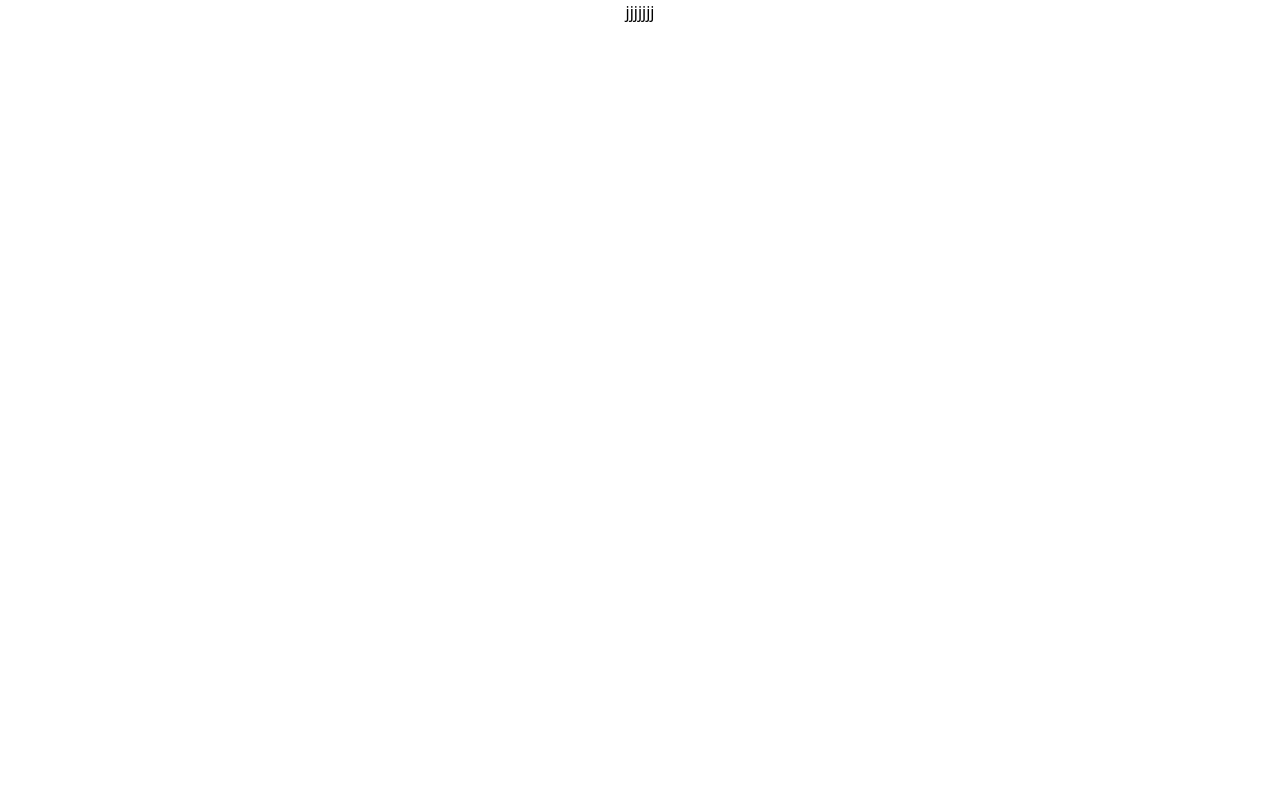
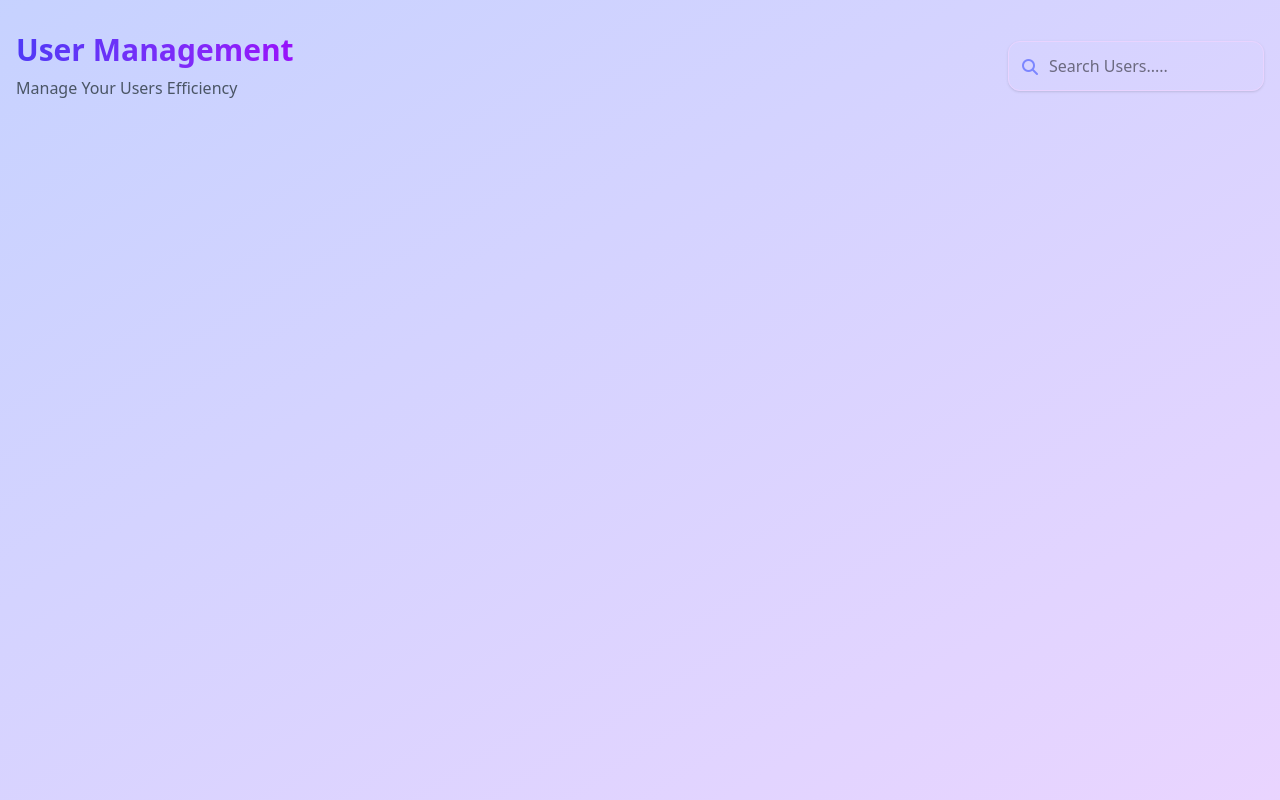
Before and after one commit to arnabdutta7066/Tailwind-table1, a plain HTML site: page index.html in a window 1280 px wide. Drawn offline with nearby package versions, Linux system fonts and the light colour scheme.

Commit message:
added search bar section

```diff
--- a/index.html
+++ b/index.html
@@ -4,9 +4,41 @@
     <meta charset="UTF-8" />
     <meta name="viewport" content="width=device-width, initial-scale=1.0" />
     <script src="https://cdn.jsdelivr.net/npm/@tailwindcss/browser@4"></script>
+    <link
+      rel="stylesheet"
+      href="https://cdnjs.cloudflare.com/ajax/libs/font-awesome/6.7.2/css/all.min.css"
+      integrity="sha512-Evv84Mr4kqVGRNSgIGL/F/aIDqQb7xQ2vcrdIwxfjThSH8CSR7PBEakCr51Ck+w+/U6swU2Im1vVX0SVk9ABhg=="
+      crossorigin="anonymous"
+      referrerpolicy="no-referrer"
+    />
     <title>Document</title>
   </head>
-  <body>
-    <h2 class="text-center">jjjjjjj</h2>
+  <body class="bg-gradient-to-br from-indigo-200 to-purple-200 min-h-screen">
+    <div class="container mx-auto px-4 py-8">
+      <!--Header Section  -->
+      <div class="flex flex-col md:flex-row justify-between items-center mb-8">
+        <div>
+          <h1
+            class="text-3xl font-bold bg-gradient-to-r from-indigo-600 to-purple-600 bg-clip-text text-transparent mb-2"
+          >
+            User Management
+          </h1>
+          <p class="text-gray-600">Manage Your Users Efficiency</p>
+        </div>
+
+        <!-- Search Bar -->
+        <div class="w-full md:w-64 mt-4 md:mt-0 relative">
+          <input
+            type="text"
+            placeholder="Search Users....."
+            class="w-full pl-10 pr-4 py-3 rounded-xl border border-purple-200 focus:outline-none focus:ring-2 focus:ring-indigo-500 focus:border-transparent shadow-sm"
+          />
+
+          <div class="absolute bottom-3 left-3.5 text-indigo-400">
+            <i class="fa-solid fa-magnifying-glass"></i>
+          </div>
+        </div>
+      </div>
+    </div>
   </body>
 </html>
```
